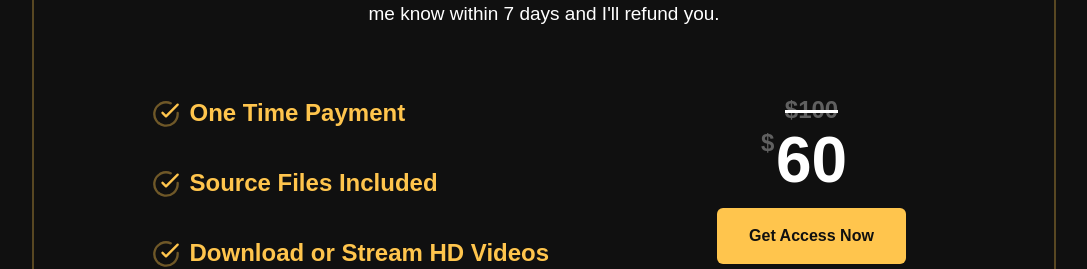
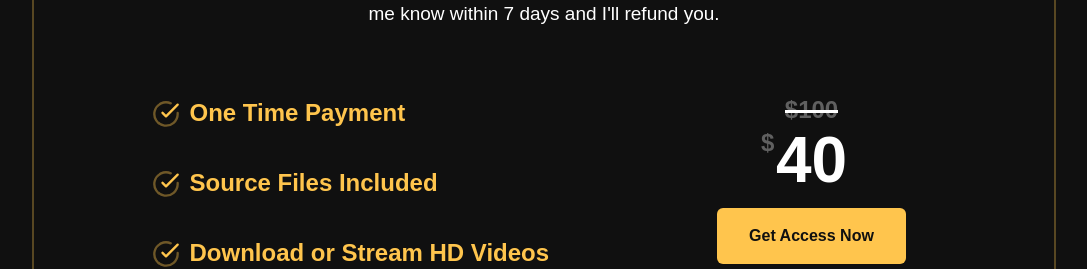
Before and after one commit to philipcdavis/reactfordesign.github.io, a Next.js app: page / in a window 1280 px wide. Shown: the part 2900-3169 px from the top of the page, without its empty margins (96-1183 px from the left). Built offline with nearby package versions, Linux system fonts and the light colour scheme; a web font is replaced by a local one.

Commit message:
Updated pricing

```diff
--- a/components/PurchaseCard.js
+++ b/components/PurchaseCard.js
@@ -76,7 +76,7 @@ const PurchaseCard = function (props) {
           <Box>
             <Price lineHeight={1} mb={3} fontSize={[6, 7]} color="white">
               <Smallar fontSize={[3, 4]}>$</Smallar>
-              <Largar>60</Largar>
+              <Largar>40</Largar>
             </Price>
           </Box>
           <BtnRainbow
```
